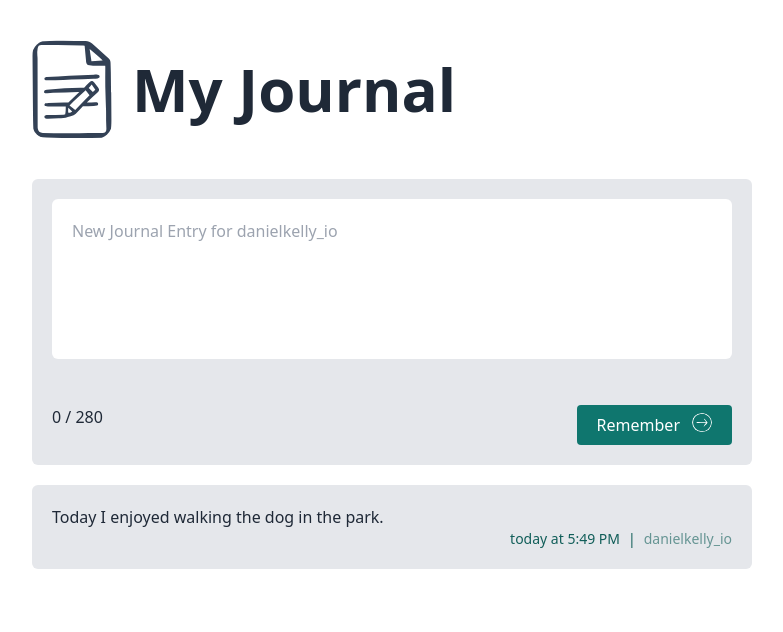
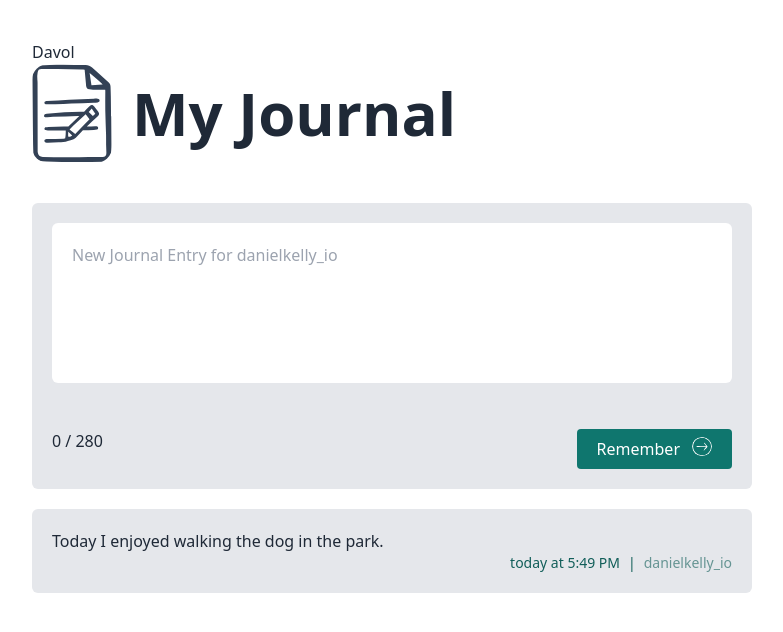
Before and after one commit to VictorMerino/vue-ts-journal, a Vue app: page / in a window 1280 px wide. Shown: the top 632 px of the page, without its empty margins (248-1031 px from the left). Built offline with nearby package versions, Linux system fonts and the light colour scheme.

Commit message:
User type

```diff
--- a/src/App.vue
+++ b/src/App.vue
@@ -1,14 +1,27 @@
 <script setup lang="ts">
-import TheHeader from "@/components/TheHeader.vue";
-import EntryEditor from "./components/EntryEditor.vue";
-import EntryCard from "@/components/EntryCard.vue";
+import { reactive } from "vue"
 
-const sum = (x: number) => x * 2;
-sum(2);
+import TheHeader from "@/components/TheHeader.vue"
+import EntryEditor from "./components/EntryEditor.vue"
+import EntryCard from "@/components/EntryCard.vue"
+
+import type { User } from "./types/User"
+
+const sum = (x: number) => x * 2
+sum(2)
+
+const user: User = reactive({
+  id: 1,
+  username: "Davol",
+  settings: [] as string[],
+})
+
+console.log(user.id)
 </script>
 
 <template>
   <main class="container m-auto p-10">
+    {{ user.username }}
     <TheHeader />
     <EntryEditor />
     <ul>
--- /dev/null
+++ b/src/types/User.ts
@@ -0,0 +1,5 @@
+export interface User {
+  id: number
+  username: string
+  settings: string[]
+}
```
